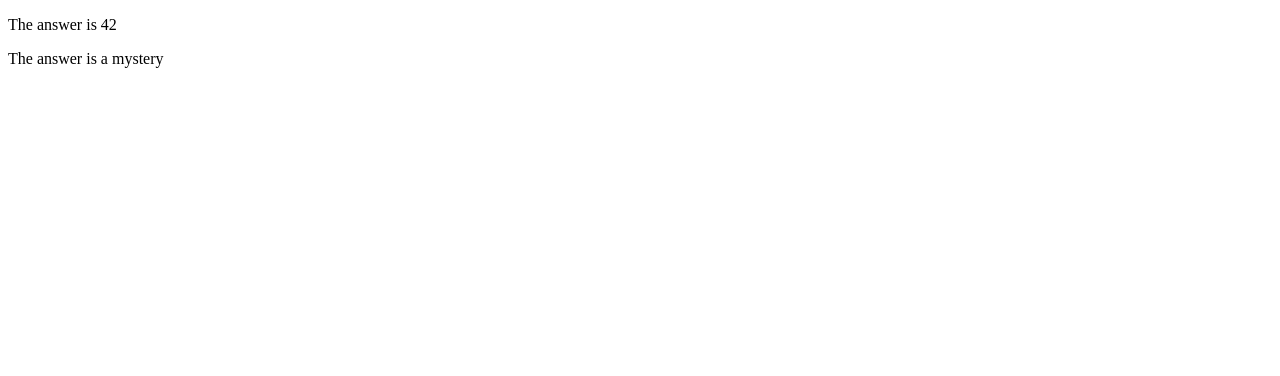
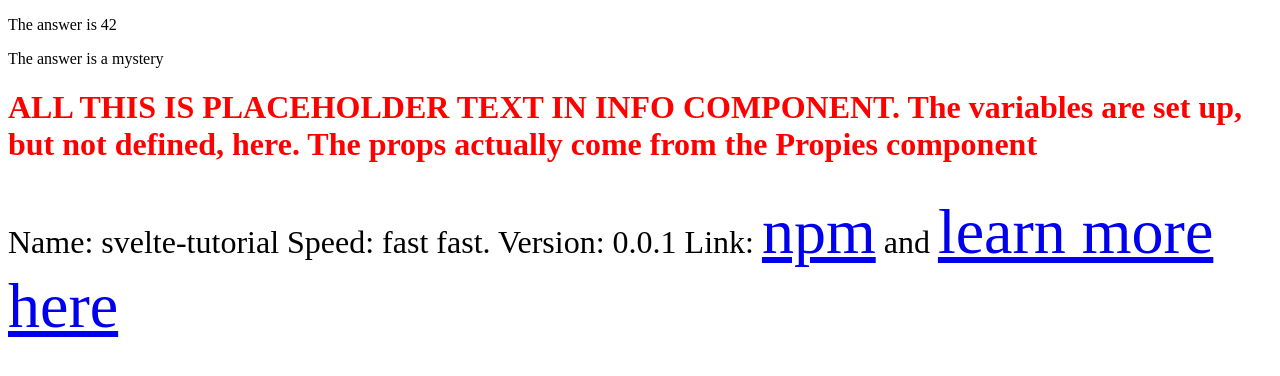
Before and after one commit to taylulz/Sfeeha, a Svelte app: page / in a window 1280 px wide. Shown: the top 376 px of the page. Built offline with nearby package versions, Linux system fonts and the light colour scheme.

Commit message:
different ways of rendering props

```diff
--- /dev/null
+++ b/src/lib/Info.svelte
@@ -0,0 +1,28 @@
+<script>
+	export let name;
+	export let version;
+	export let speed;
+	export let website;
+</script>
+
+<style>
+  * {
+    font-size: 2em;
+  }
+
+  .header {
+    color: red;
+  }
+
+</style>
+
+<h1 class="header">
+  ALL THIS IS PLACEHOLDER TEXT IN INFO COMPONENT. The variables are set up, but not defined, here. The props actually come from the Propies component
+</h1>
+<p class="content">
+	Name: {name}
+  Speed: {speed} fast.
+	Version: {version}
+  Link: <a href="https://www.npmjs.com/package/{name}">npm</a>
+	and <a href={website}>learn more here</a>
+</p>
--- a/src/lib/Nested.svelte
+++ b/src/lib/Nested.svelte
@@ -1,5 +1,8 @@
 <script>
-	export let answer = 'a mystery';
+	import Info from "./Info.svelte";
+
+  export let answer = 'a mystery';
+
 </script>
 
 <p>The answer is {answer}</p>
--- a/src/tutorial/propies.svelte
+++ b/src/tutorial/propies.svelte
@@ -1,6 +1,15 @@
 <script>
 	import Nested from "../lib/Nested.svelte";
+  import Info from "../lib/Info.svelte";
+
+  const pkg = {
+    name: 'svelte-tutorial',
+    version: '0.0.1',
+    speed: 'fast',
+    website: 'https://svelte.dev'
+  };
 </script>
 
 <Nested answer={42}/>
 <Nested/>
+<Info {...pkg} />
```
